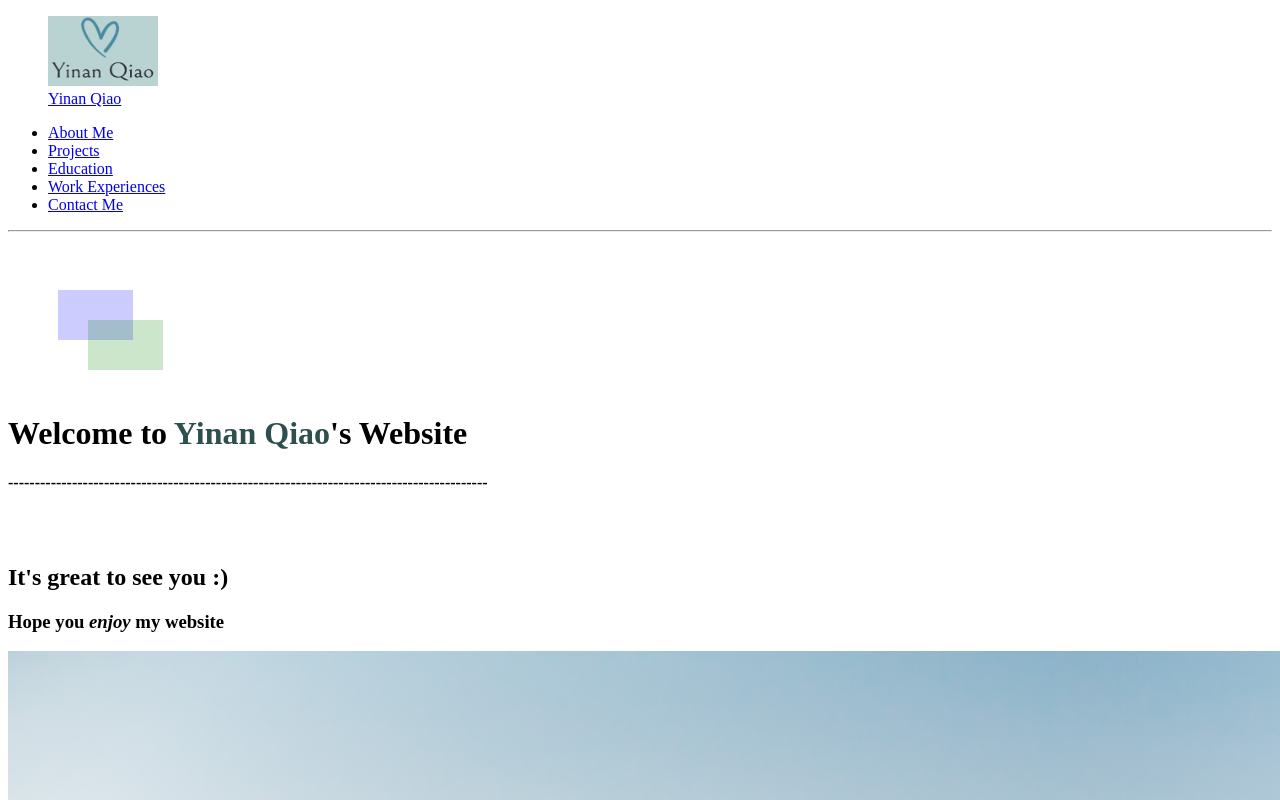
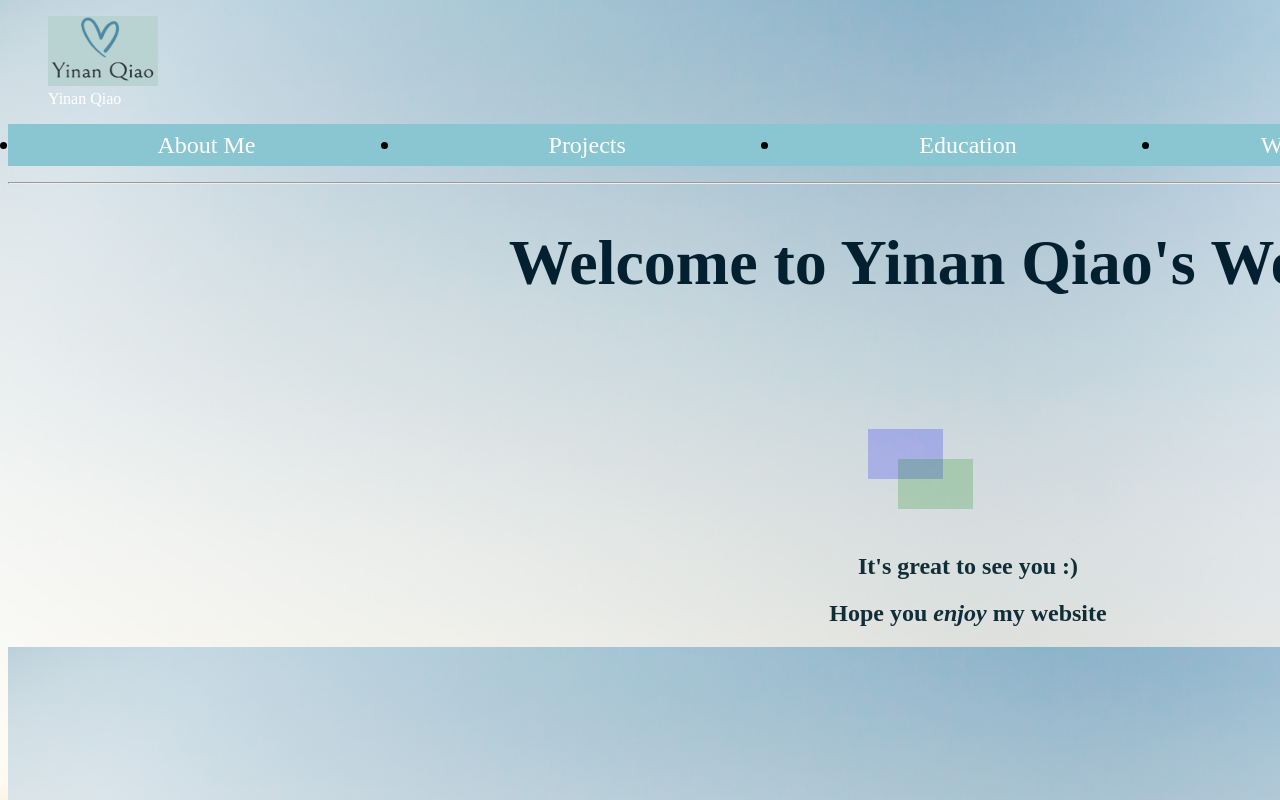
Before and after one commit to YinanQiao00/Personal-Website, a plain HTML site: page index.html in a window 1280 px wide. Shown: the top 800 px of the page. Drawn offline with Linux system fonts and the light colour scheme.

```diff
--- a/global.css
+++ b/global.css
@@ -1,9 +1,67 @@
-:root {
+ :root {
     --vw-lg: 1920px;
     --vw-md: 1366px;
     --vw-sm: 600px;
+     --my-background-color: #d5e1dd;
+     --my-text-color: #102E37;
+
+ }
+
+ /*@font-face {*/
+ /*    font-family: mainFont;*/
+ /*    src: url(); !*URL to font*!*/
+ /*}*/
+ a { text-decoration: none;
+     color: #FFFFFF;
+ }
+
+ #bodyOfWebsite {
+     width: var(--vw-lg);
+     background-image: url("assets/images/myCloud.jpg" );
+     background-size: 150%;
+    /*background-color: var(--my-background-color);*/
+ }
+
+ #websiteLogo {
+     text-align: left;
+ }
+
+ body header h1{
+     text-align: center;
+     font-size: 4em;
+     color: #032030;
+ }
+
+ .myNavbar > ul{
+    display: flex;
+    flex-wrap: nowrap;
+    background-color: #8ac6d1;
+     padding: 0.5rem;
 }
 
-body {
-    background-color: #BFD9D7;
-}
+  ul > li {
+      width: calc(var(--vw-lg) / 5);
+     margin: 0.2em;
+     text-align: center;
+     line-height: 2vh;
+     font-size: 3vh;
+ }
+ ul > li > a:hover{
+
+     color: #747e80;
+     /*border: 1px solid #747e80;*/
+ }
+
+main{
+     text-align: center;
+     color: var(--my-text-color);
+     font-size: 1em;
+     /*padding: 0.2rem;*/
+ }
+
+ footer{
+     text-align: center;
+     color: var(--my-text-color);
+     font-size: 0.7em;
+     /*padding: 0.2rem;*/
+ }
--- a/index.html
+++ b/index.html
@@ -4,13 +4,13 @@
     <meta charset="UTF-8">
     <title>YinanQiao's Website</title>
     <link href="assets/images/studentIcon.ico" rel="icon" />
-    <link rel = “stylesheet” media = “screen” href = “global.css” type = “text/css”>
+    <link rel="stylesheet" href="global.css"/>
 </head>
 <!--style="background-color:#BFD9D7;"-->
-<body>
+<body id="bodyOfWebsite">
 <header>
     <!-- Personal Site Logo -->
-    <a href="index.html" title="Go Back To Home Page">
+    <a id="websiteLogo" href="index.html" title="Go Back To Home Page">
         <figure>
             <img src="assets/images/YinanLogo.png" height="70" width="110" alt="personalLogo">
             <figcaption>Yinan Qiao</figcaption>
@@ -19,7 +19,7 @@
 
     <!-- NavBar -->
     <aside>
-        <nav>
+        <nav class="myNavbar">
             <ul>
                 <li><a href="aboutMe.html">About Me</a></li>
                 <li><a href="projects.html">Projects</a></li>
@@ -40,8 +40,11 @@
 <!--    </form>-->
 
     <hr/>
+        <h1>Welcome to Yinan Qiao's Website</h1>
+    <br><br/>
+</header>
 
-    <div>
+<main>
     <!-- little canvas-->
     <canvas id="myCanvas">
         Your browser does not support the canvas tag.
@@ -56,24 +59,11 @@
         ctx.fillRect(80, 80, 75, 50);
     </script>
 
-        <h1>Welcome to <span style="color: darkslategray">Yinan Qiao</span>'s Website</h1>
-        <p><b>------------------------------------------------------------------------------------------</b></p>
-    </div>
+    <h2>It's great to see you :)</h2>
+    <h2>Hope you <em>enjoy</em> my website </h2>
+    <img src="assets/images/myCloud.jpg" height="1100" width="2160" alt="mainPageImage-Cloud">
 
-    <br><br/>
 
-</header>
-
-<main>
-    <div>
-        <section>
-            <h2>It's great to see you :)</h2>
-            <section>
-                <h3>Hope you <em>enjoy</em> my website </h3>
-                <img src="assets/images/myCloud.jpg" height="1100" width="2160" alt="mainPageImage-Cloud">
-            </section>
-        </section>
-    </div>
 </main>
 
 <footer>
```
Also changed, not shown: aboutMe.html (+7 -15 lines), contactMe.html (+3 -3 lines), education.html (+3 -3 lines), projects.html (+3 -3 lines), workExperiences.html (+3 -3 lines). Lines whose indentation alone changed are shown as unchanged.
